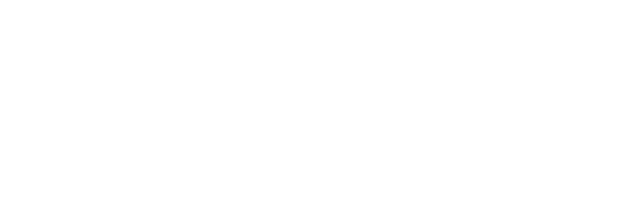
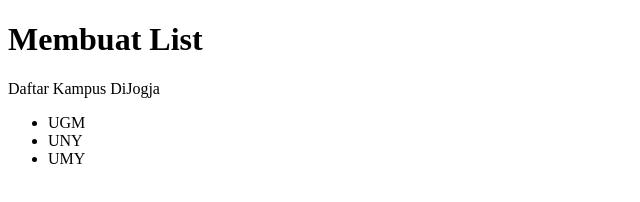
Before and after one commit to RafiGian/pw_praktikum_2, a plain HTML site: page index.html in a window 1280 px wide. Shown: the whole page, without its empty margins (0-640 px from the left). Drawn offline with Linux system fonts and the light colour scheme.

Commit message:
Menambahkan isi html

```diff
--- a/index.html
+++ b/index.html
@@ -6,6 +6,12 @@
     <title>Praktikum 2</title>
 </head>
 <body>
-
+    <h1>Membuat List</h1>
+    <p>Daftar Kampus DiJogja</p>
+    <ul>
+        <li>UGM</li>
+        <li>UNY</li>
+        <li>UMY</li>
+    </ul>
 </body>
 </html>
```
